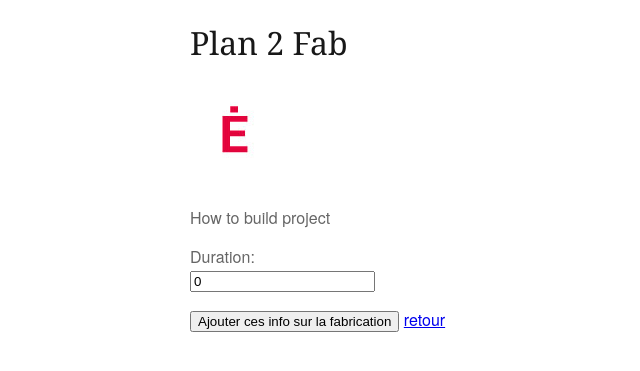
After one commit to sem2173/plan2fab, a Django app: page /build_step in a window 1280 px wide. The commit adds this page. Shown: the top 371 px of the page, without its empty margins (0-640 px from the left). Run offline with Django 3.2, Linux system fonts and the light colour scheme.

Commit message:
first step for build step

```diff
--- a/dokumentor/forms.py
+++ b/dokumentor/forms.py
@@ -6,3 +6,8 @@ class NameStepForm(ModelForm):
     class Meta:
         model = Project
         fields = ['name', 'description']
+
+class BuildStepForm(ModelForm):
+    class Meta:
+        model = Project
+        fields = ['duration']
--- /dev/null
+++ b/dokumentor/templates/dokumentor/build_step.html
@@ -0,0 +1,13 @@
+{% extends "dokumentor/base_dokumentor.html" %}
+
+{% block content %}
+<p> How to build project </p>
+<form method="post" action="{% url 'projects:build_step' %}">
+  {% csrf_token %}
+  {{ form.as_p }}
+  <p>
+  <input type="submit" value="Ajouter ces info sur la fabrication"/>
+  <a href="{% url 'projects:index' %}">retour</a>
+  </p>
+</form>
+{% endblock content %}
--- a/dokumentor/templates/dokumentor/index.html
+++ b/dokumentor/templates/dokumentor/index.html
@@ -4,7 +4,9 @@
 {% if projects %}
 <ul>
   {% for project in projects %}
-  <li><a href="/dokumentor/project/{{ project.id }}/">{{ project.name }}</a> [{{ project.created_at }}]</li>
+  <li><a href="/dokumentor/project/{{ project.id }}/">{{ project.name }}</a> [{{ project.created_at }}]
+    <a href="{% url 'projects:build_step' %}">How to build</a>
+  </li>
   {% endfor %}
 </ul>
 {% else %}
--- a/dokumentor/urls.py
+++ b/dokumentor/urls.py
@@ -5,4 +5,5 @@ from dokumentor import views
 urlpatterns = patterns('',
         url(r'^$', views.index, name='index'),
         url(r'name_step', views.name_step, name='name_step'),
+        url(r'build_step', views.build_step, name='build_step'),
         )
--- a/dokumentor/views.py
+++ b/dokumentor/views.py
@@ -1,7 +1,7 @@
 from django.shortcuts import render, redirect
 
 from dokumentor.models import Project
-from dokumentor.forms import NameStepForm
+from dokumentor.forms import NameStepForm, BuildStepForm
 
 def index(request):
     projects = Project.objects.order_by('created_at')
@@ -18,3 +18,7 @@ def name_step(request):
     else:
         form = NameStepForm()
     return render(request, 'dokumentor/name_step.html', {'form': form})
+
+def build_step(request):
+    form = BuildStepForm()
+    return render(request, 'dokumentor/build_step.html', {'form': form})
```
